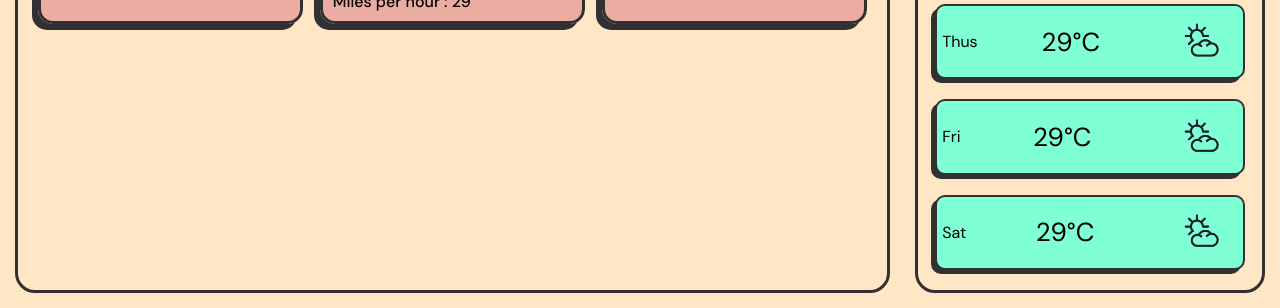
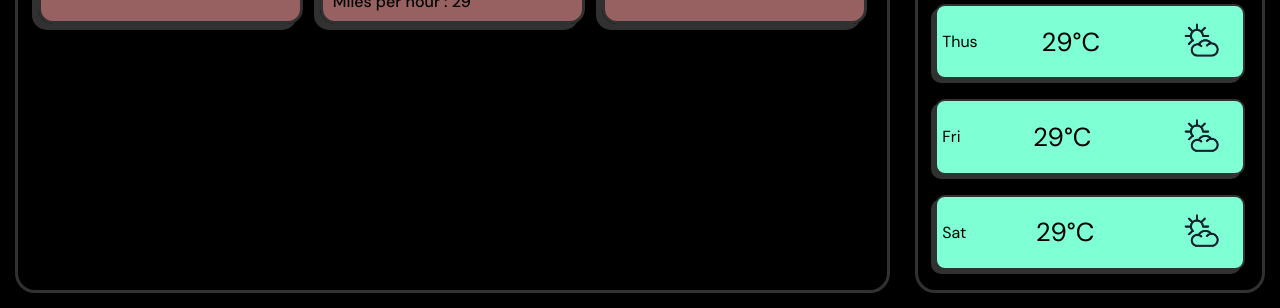
Before and after one commit to Shriyansh900/Weather-App-minimalist-UI, a plain HTML site: page index.html in a window 1280 px wide. Shown: the part 492-800 px from the top of the page. Drawn offline with nearby package versions, Linux system fonts and the light colour scheme; no server answers; a web font is replaced by a local one.

Commit message:
Bg-changes

```diff
--- a/style.css
+++ b/style.css
@@ -10,7 +10,7 @@
 }
 
 body{
-   background-color: rgb(255, 230, 197);
+   background-color: black
 }
 
 .container{
```
